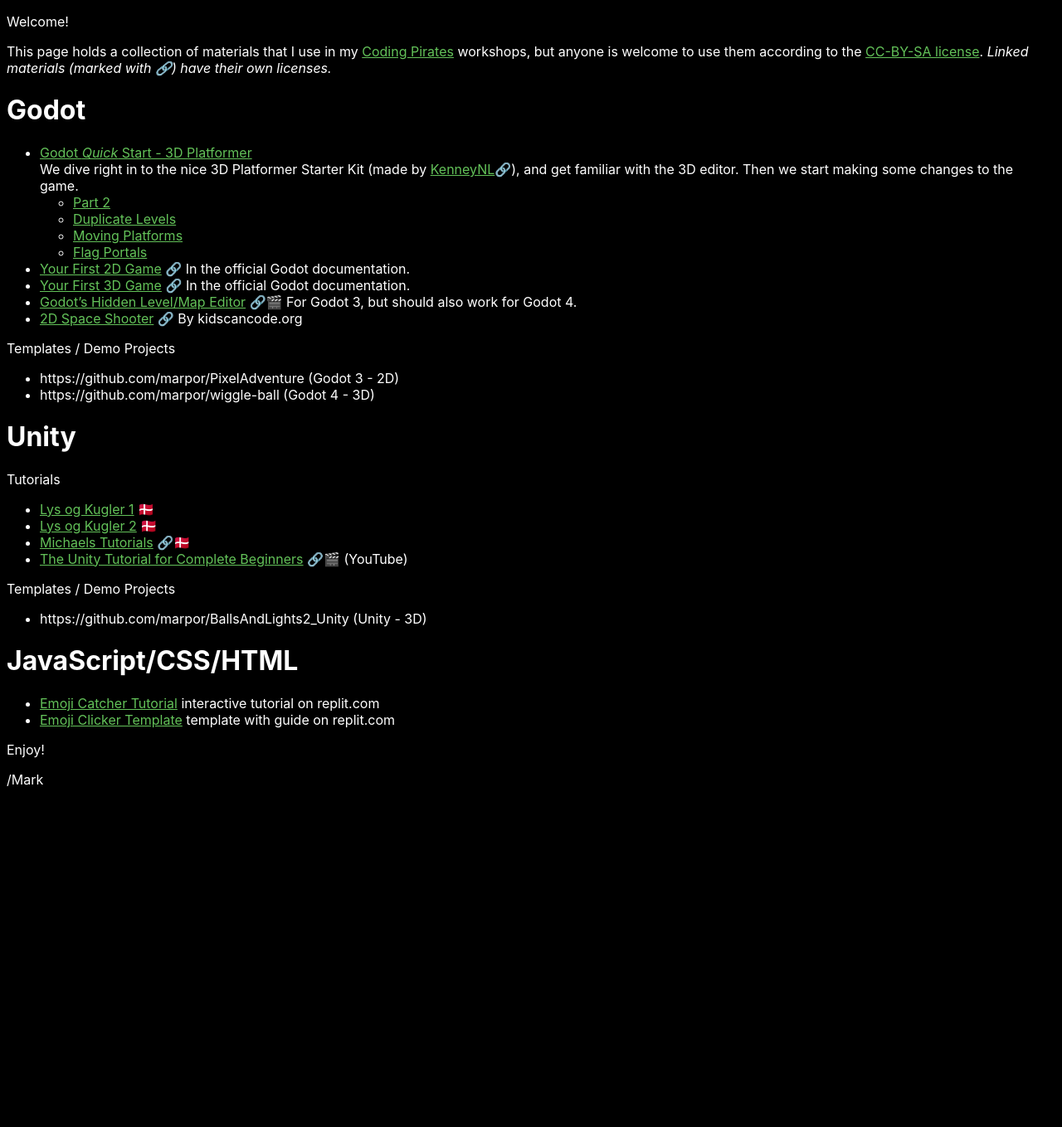
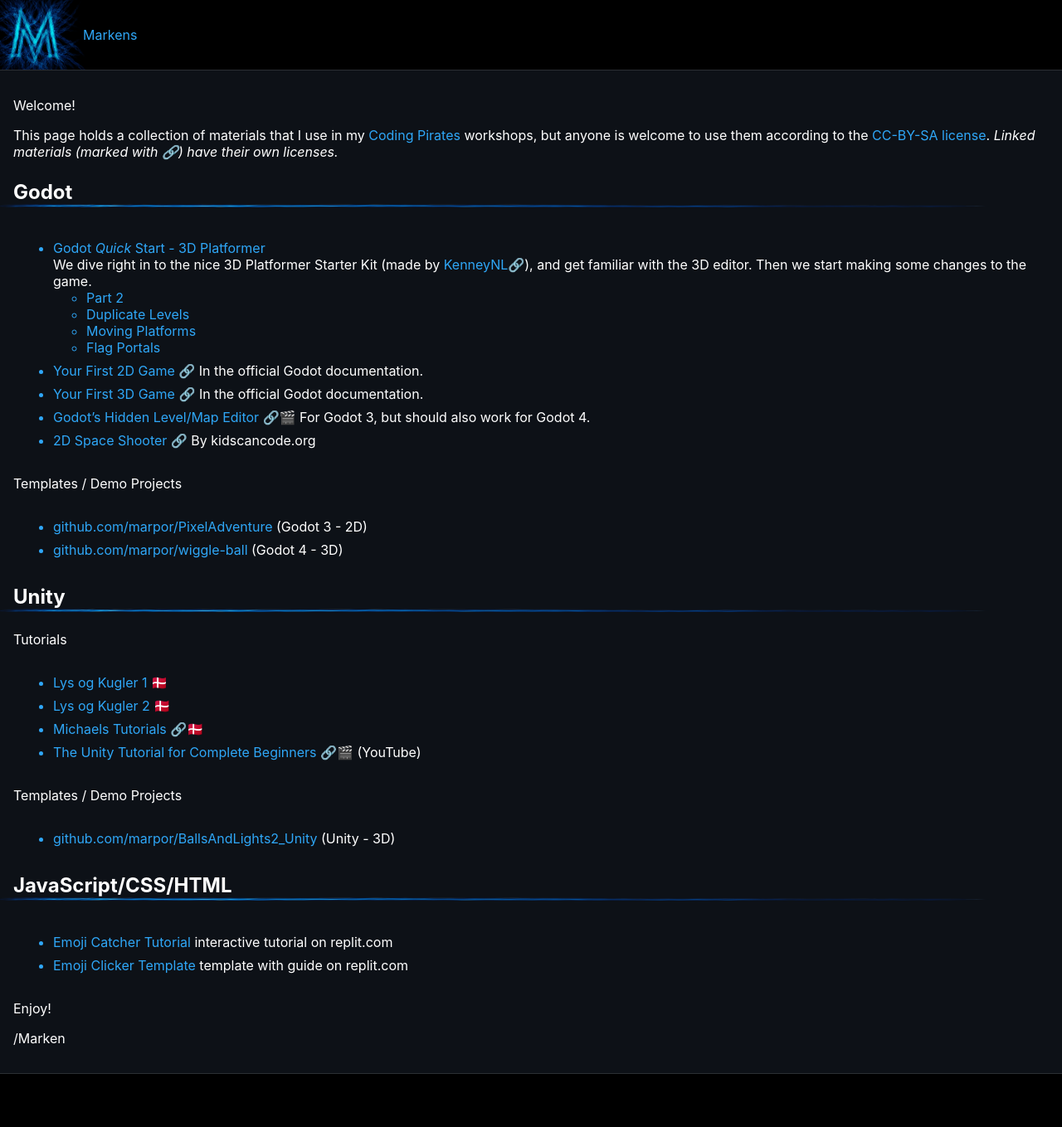
Before and after one commit to marpor/codingpirates, a Jekyll site: the page built from index.md, in a window 1280 px wide. Shown: the whole page at 83% size. Built offline with Jekyll 4.4.1, drawn with Linux system fonts in a browser that asks for light colours; our own code applies the rules of GitHub Pages for plain Markdown files; before the commit the page ends 966 px from its top, so only the background shows below that.

Commit message:
Updates!

```diff
--- a/_config.yml
+++ b/_config.yml
@@ -1,3 +1,5 @@
+title: Markens
+
 # Settings
 exclude:
   [
--- a/_layouts/default.html
+++ b/_layouts/default.html
@@ -6,12 +6,24 @@
   <meta charset="utf-8">
   <title>{{ page.title }} - {{ site.title }}</title>
   <link rel="stylesheet" href="{{ "/assets/css/main.css" | relative_url }}">
+  <link rel="icon" type="image/png" href="/assets/favicon.png">
   <script data-goatcounter="https://m8y.goatcounter.com/count"
         async src="//gc.zgo.at/count.js"></script>
 </head>
 
 <body>
-  {{ content }}
+
+  <header>
+    <a href="/">{{ site.title }}</a>
+  </header>
+
+  <section id="content">
+    {{ content }}
+  </section>
+
+  <footer>
+
+  </footer>
 </body>
 
 </html>
--- a/assets/css/main.scss
+++ b/assets/css/main.scss
@@ -4,16 +4,87 @@
 $backgroundColor: #000000;
 $bodyColor: #ffffff;
 $bodyFont: -apple-system,BlinkMacSystemFont,"Segoe UI",Helvetica,Arial,sans-serif,"Apple Color Emoji","Segoe UI Emoji","Segoe UI Symbol";
+/*           -apple-system,BlinkMacSystemFont,"Segoe UI","Noto Sans",Helvetica,Arial,sans-serif,"Apple Color Emoji","Segoe UI Emoji"*/
 
 :root {
     --code-background-color: #1d2229;
+    --secondary: #63c259;
+    --secondary-dimmed: #46883f;
+    --primary: #2fa7f7;
+    --primary2: #2766bd;
+    --primary3: #16345e;
+    --primary0: #cceaff;
+}
+
+body {
+    padding: 0;
+    margin: 0;
+    background: $backgroundColor;
+    color: $bodyColor;
+    font-family: $bodyFont;
+    background-image: url("/assets/m-logo1.png");
+    background-repeat: no-repeat;
+    background-position: 0 0;
+    background-size: 112px 112px;
+}
+
+h1 {
+    padding-bottom: 0.3em;
+    margin: 24px 0 16px 0;
+/*    border-bottom: 1px solid var(--primary3);*/
+}
+
+h1::after {
+    content: "";
+    display: block;
+    border: 0px;
+    height: 4px;
+    background-image: url('/assets/hr.png');
+    background-size: 100% 4px;
+    margin: 0 -1em;
+}
+
+p {
+    margin: 1em 0;
 }
 
 a {
-    color: #63c259;
+    color: var(--primary);
+    text-decoration: none;
+    font-style: normal;
+}
+a:hover {
+    text-decoration: underline;
 }
 a:visited {
-    color: #46883f;
+    color: var(--primary);
+}
+
+ul a:visited {
+    color: var(--secondary);
+}
+
+section > ul {
+    margin: 2em 0;
+}
+section > ul > li {
+    margin: .5em;
+}
+
+section li {
+/*    list-style: "➡️";*/
+}
+
+section li::marker {
+    color: var(--primary);
+}
+
+hr {
+    display: block;
+    border: 0px;
+    height: 4px;
+    background-image: url('/assets/hr.png');
+    background-size: 100% 4px;
 }
 
 p img {
@@ -24,10 +95,26 @@
     max-width: 100%
 }
 
-body {
-    background: $backgroundColor;
-    color: $bodyColor;
-    font-family: $bodyFont;
+header {
+    color: var(--secondary);
+    padding: 2em 1em;
+    padding-left: 100px;
+}
+
+footer {
+    color: var(--secondary);
+    padding: 2em 1em;
+}
+
+hr {
+    margin: 2em 0;
+}
+
+#content {
+    padding: 1em;
+    background-color: #0d1117;
+    border-top: 1px solid #ffffff20;
+    border-bottom: 1px solid #ffffff20;
 }
 
 code:not(pre code) {
--- a/index.md
+++ b/index.md
@@ -45,4 +45,4 @@
 
 Enjoy!
 
-/Mark
+/Marken
```
Also changed, not shown: other parts of index.md (+3 -3 lines), godot/install.md (added, +25 -0 lines), godot/quick_start_3d_platformer/index.md (+34 -57 lines), assets/favicon.png (added), assets/hr.png (added), assets/m-logo1.png (added).
